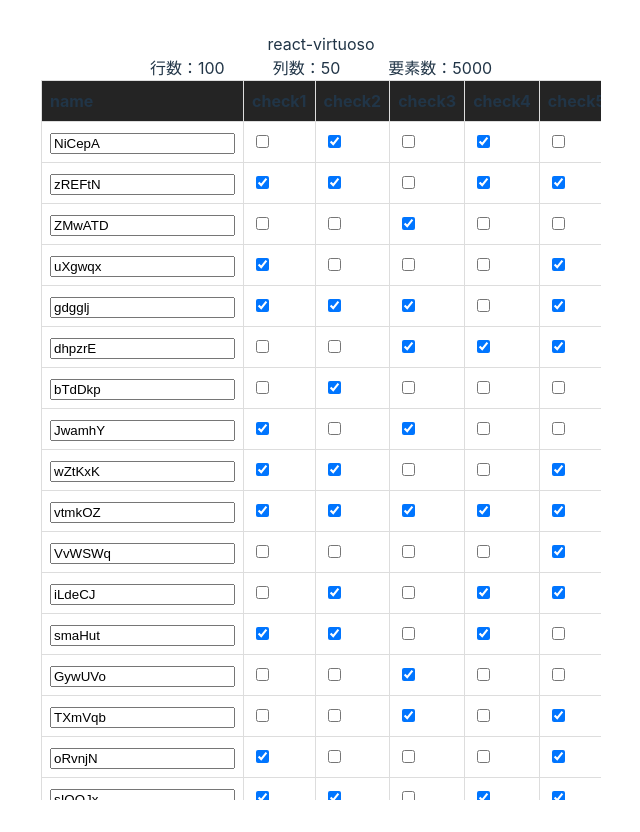
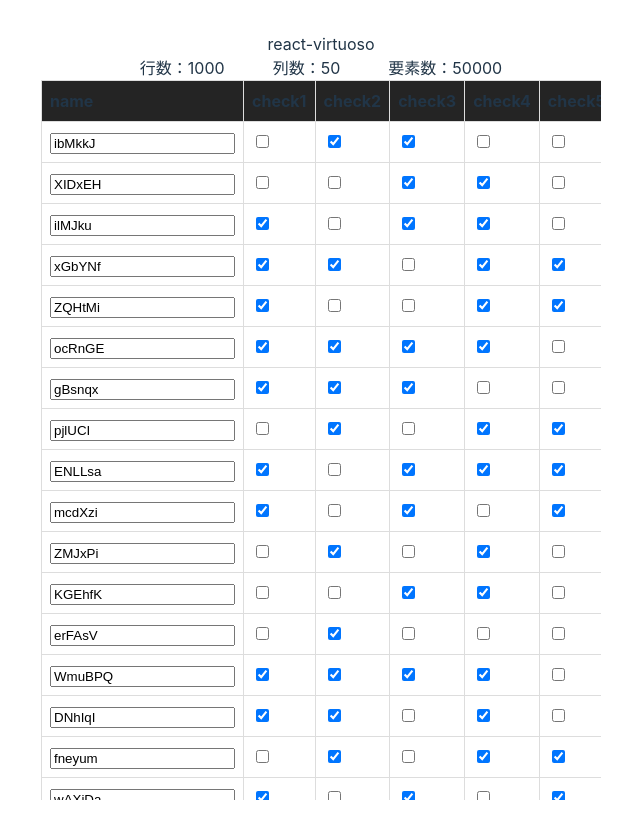
Before and after one commit to ngmtine/table_virtuoso_example, a React (Vite) app: page /virtuoso in a window 1280 px wide. Shown: the whole page, without its empty margins (319-959 px from the left). Built offline with nearby package versions, Linux system fonts and the light colour scheme.

Commit message:
update: virtuoso セルが初期値と異なる場合、ピンク背景に変更

```diff
--- a/src/globalData.ts
+++ b/src/globalData.ts
@@ -1,4 +1,4 @@
 export const globalData = {
-    row: 100,
+    row: 1000,
     col: 50,
 };
--- a/src/react_virtuoso/Table.tsx
+++ b/src/react_virtuoso/Table.tsx
@@ -19,35 +19,37 @@
 
 // テーブルコンポーネント
 export const Table: FC<PropsType> = ({ row, col }) => {
-    const [data, setData] = useState<RandomData[]>([]);
+    const [currentData, setCurrentData] = useState<RandomData[]>([]);
+    const [initialData, setInitialData] = useState<RandomData[]>([]);
 
     // コンポーネントマウント時データ初期化
     useEffect(() => {
-        setData(createRandomData(row, col));
+        const data = createRandomData(row, col);
+        setCurrentData(data);
+        setInitialData(data);
     }, []);
 
     // データ更新ハンドラ
     const handleUpdate = ({ rowIdx, keyName, newValue }: HandleUpdateArgs) => {
-        const updatedData = [...data];
+        const updatedData = [...currentData];
         updatedData[rowIdx] = { ...updatedData[rowIdx], [keyName]: newValue };
-        setData(updatedData);
+        setCurrentData(updatedData);
     };
 
     // ヘッダ部コンポーネント
-    // memo: dataはクロージャでアクセス
     const fixedHeaderContent = () => {
+        // memo: currentDataはクロージャでアクセス
         // prettier-ignore
         return (
-        <tr>
-            {data.length > 0 && Object.keys(data[0]).map((key, index) =>
-                <th key={index}>{key}</th>
-            )}
-        </tr>
-    )
+            <tr>
+                {currentData.length > 0 && Object.keys(currentData[0]).map((key, index) =>
+                    <th key={index}>{key}</th>
+                )}
+            </tr>
+        )
     };
 
     // ボディ部コンポーネント
-    // memo: handleUpdateはクロージャでアクセス
     const itemContent = (idx: number, rowData: RandomData) => {
         return (
             <>
@@ -57,7 +59,8 @@
                         rowData={rowData}
                         rowIdx={idx}
                         keyName={key}
-                        handleUpdate={handleUpdate}
+                        handleUpdate={handleUpdate} // memo: handleUpdateはクロージャでアクセス
+                        initialData={initialData}
                     />
                 ))}
             </>
@@ -67,8 +70,8 @@
     return (
         <div style={{ height: "90vh", width: "70vh" }}>
             <TableVirtuoso
-                data={data}
-                totalCount={data.length}
+                data={currentData}
+                totalCount={currentData.length}
                 fixedHeaderContent={fixedHeaderContent}
                 itemContent={itemContent}
             ></TableVirtuoso>
--- a/src/react_virtuoso/TableCell.tsx
+++ b/src/react_virtuoso/TableCell.tsx
@@ -1,28 +1,35 @@
-import React from "react";
+import { FC, ChangeEvent } from "react";
 import { RandomData } from "../util";
 import { HandleUpdateArgs } from "./Table";
 
+// セルコンポーネントのpropsの型
 type TableCellProps = {
     keyName: string;
     rowData: RandomData;
     rowIdx: number;
     handleUpdate: ({ rowIdx, keyName, newValue }: HandleUpdateArgs) => void;
+    initialData: RandomData[];
 };
 
-export const TableCell: React.FC<TableCellProps> = ({ keyName, rowData, rowIdx, handleUpdate }) => {
+// セルコンポーネント
+export const TableCell: FC<TableCellProps> = ({ keyName, rowData, rowIdx, handleUpdate, initialData }) => {
     // console.log("td!!"); // レンダリング確認用
 
     // セルの値取得
     const value = rowData[keyName];
+    const initialValue = initialData[rowIdx]?.[keyName] ?? "";
 
     // セル編集時イベント
-    const handleCange = (e: React.ChangeEvent<HTMLInputElement>) => {
+    const handleCange = (e: ChangeEvent<HTMLInputElement>) => {
         const newValue = typeof value === "boolean" ? e.target.checked : e.target.value;
         handleUpdate({ rowIdx, keyName, newValue });
     };
 
+    // 初期値と現在値が異なる場合は背景色をピンクに設定
+    const cellStyle = initialValue !== value ? { backgroundColor: "pink" } : {};
+
     return (
-        <td>
+        <td style={cellStyle}>
             {typeof value === "boolean" ?
                 <input
                     type="checkbox"
```
